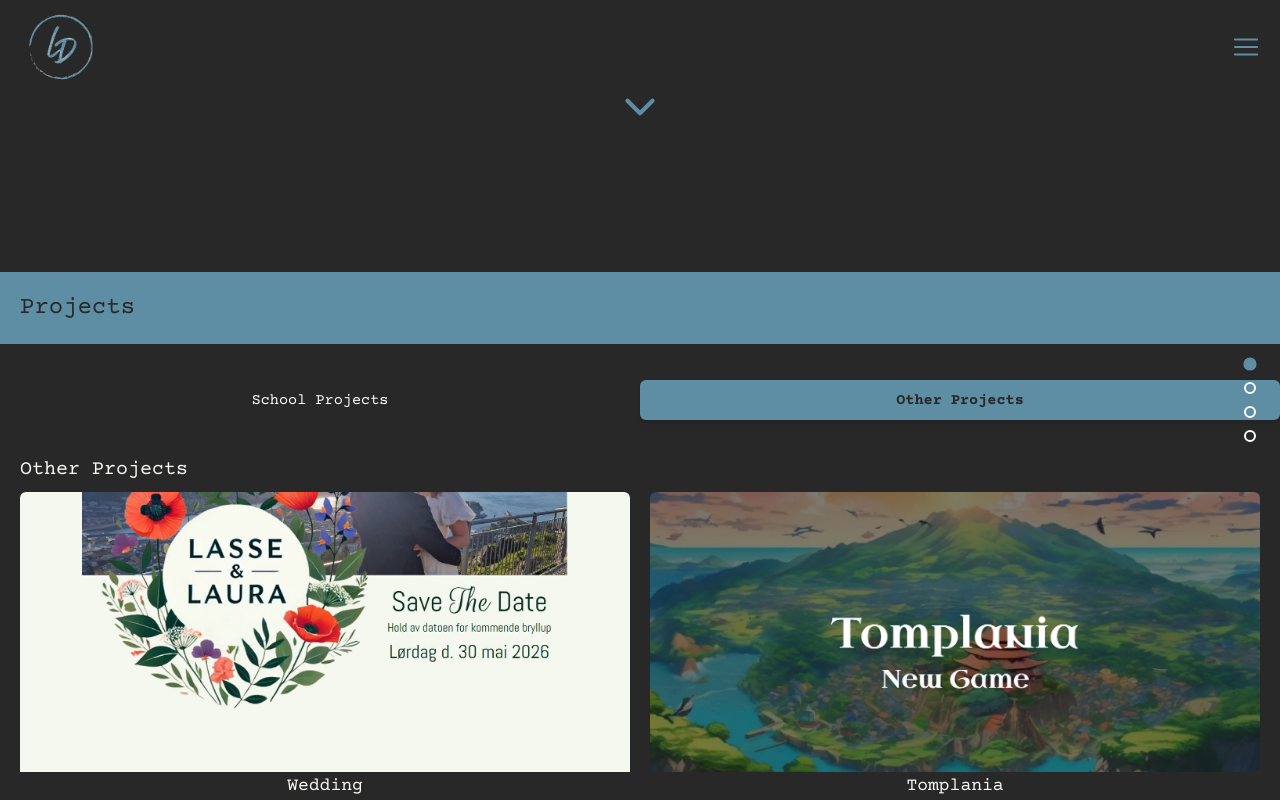
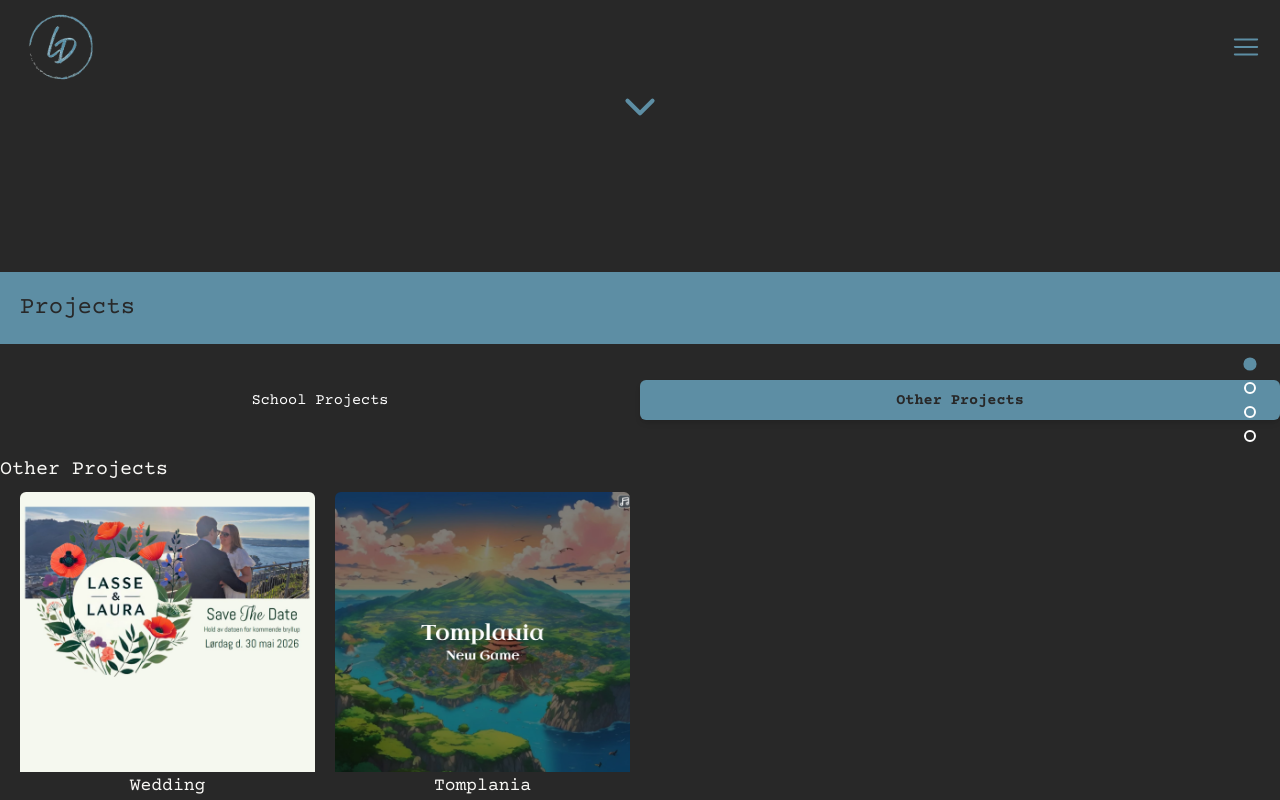
Before and after one commit to LauraBLei/Leidev.new, a React (Vite) app: page /Home in a window 1280 px wide. Both pictures are taken after a click on the button "Other Projects". Built offline with nearby package versions, Linux system fonts and the light colour scheme; a web font is replaced by a local one.

Commit message:
added: description in carousel

```diff
--- a/src/Sections/projects.tsx
+++ b/src/Sections/projects.tsx
@@ -80,9 +80,9 @@ export const ProjectsSection = () => {
         </div>
       )}
       {isOther && (
-        <div className="max-w-[1400px] px-5 hidden md:flex flex-col gap-2">
+        <div className="md:flex flex-col gap-2 hidden">
           <h2 className="text-xl">Other Projects</h2>
-          <div className="flex gap-5 overflow-x-auto">
+          <div className="grid md:grid-cols-2 lg:grid-cols-4 gap-5 px-5">
             {other.map((project) => {
               return <ProjectCard project={project} />;
             })}
--- a/src/components/carousel.tsx
+++ b/src/components/carousel.tsx
@@ -74,6 +74,9 @@ export const ImageCarousel = ({ projects }: CarouselProps) => {
         </div>
 
         {name && <p className="text-center">{name}</p>}
+        <p className="text-sm p-2 border-y-[1px] border-leiDevBlue ">
+          {currentProject.shortText}
+        </p>
 
         {!isSingleItem && (
           <>
--- a/src/components/projectCard.tsx
+++ b/src/components/projectCard.tsx
@@ -26,7 +26,6 @@ export const ProjectCard = ({ project }: ProjectCardProps) => {
       className="group perspective w-full h-[320px] cursor-pointer"
     >
       <div className="relative w-full h-full transition-transform duration-500 transform-style preserve-3d group-hover:rotate-y-180">
-        {/* Front Side */}
         <div className="absolute w-full h-full backface-hidden rounded-md overflow-hidden">
           <div className="w-full h-[280px] flex items-center">
             <img
```
